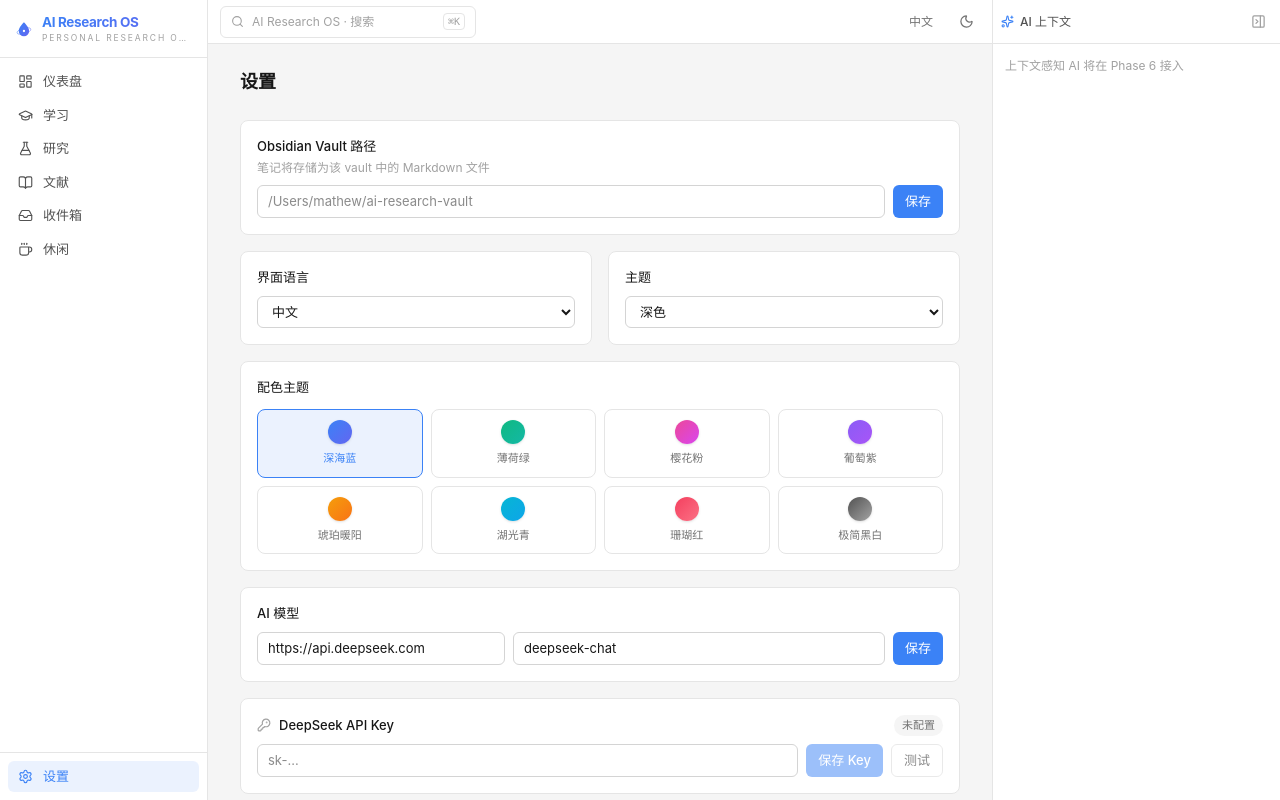
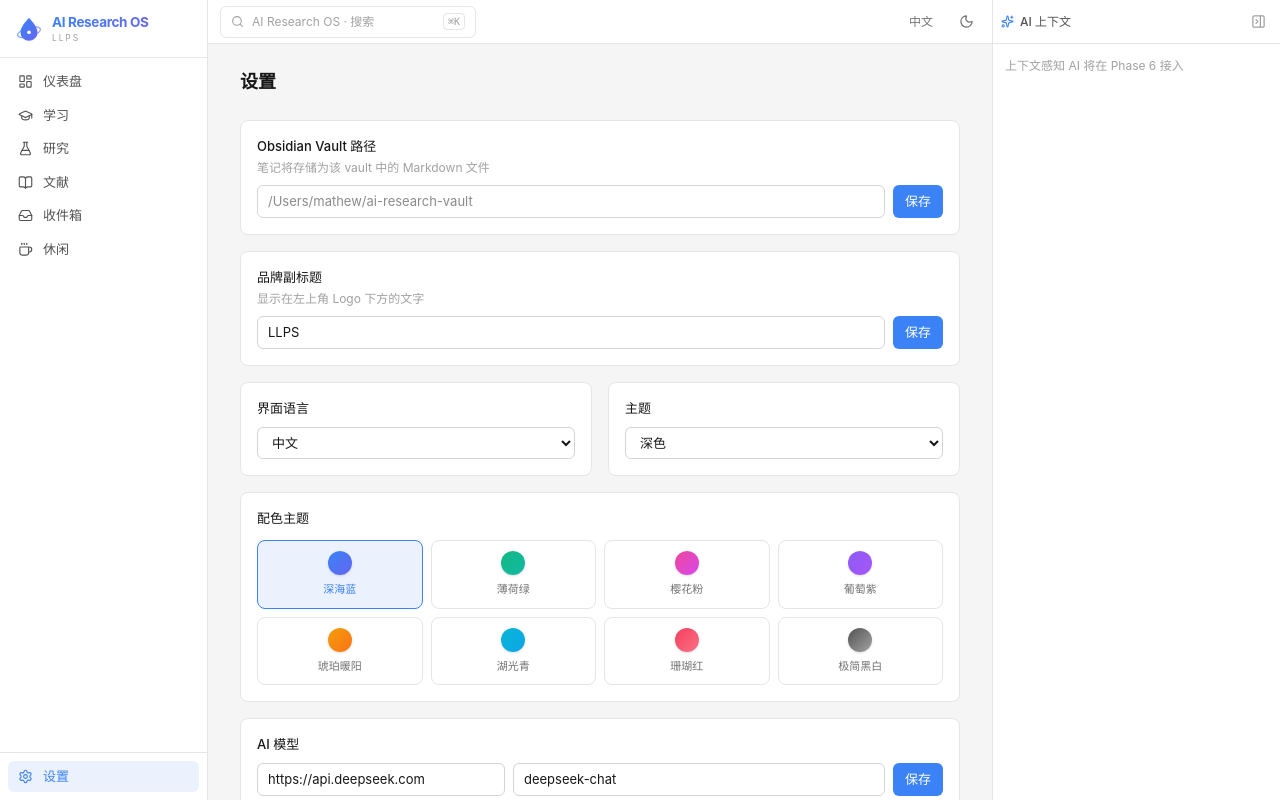
Before and after one commit to g2251013329-lab/ai-research-os, a React (Vite) app in the folder frontend/: page /settings in a window 1280 px wide. Built offline with nearby package versions, Linux system fonts and the light colour scheme; no server answers.

Commit message:
feat: 品牌副标题可配置（默认 LLPS，设置页可改）

```diff
--- a/frontend/src/components/BrandMark.tsx
+++ b/frontend/src/components/BrandMark.tsx
@@ -1,4 +1,4 @@
-import { useTranslation } from 'react-i18next'
+import { useSettingsStore } from '../store/useSettingsStore'
 
 /**
  * Brand mark: a liquid droplet (LLPS) with an orbiting electron ring.
@@ -43,7 +43,8 @@
 
 /** Sidebar brand: droplet mark + artistic gradient wordmark. */
 export default function BrandMark() {
-  const { t } = useTranslation()
+  const subtitle = useSettingsStore((s) => s.settings?.brand_subtitle ?? 'LLPS')
+
   return (
     <div className="flex items-center gap-2.5">
       <LogoMark size={26} />
@@ -52,7 +53,7 @@
           AI Research OS
         </div>
         <div className="truncate text-[8.5px] uppercase tracking-[0.22em] text-neutral-400 dark:text-neutral-500">
-          {t('app.subtitle')}
+          {subtitle}
         </div>
       </div>
     </div>
--- a/frontend/src/i18n/en.ts
+++ b/frontend/src/i18n/en.ts
@@ -46,6 +46,10 @@
       label: 'Obsidian Vault Path',
       desc: 'Notes are stored as Markdown files in this vault',
     },
+    brand: {
+      label: 'Brand Subtitle',
+      desc: 'Text shown below the logo in the top-left corner',
+    },
     language: { label: 'Language' },
     theme: { label: 'Theme' },
     ai: {
--- a/frontend/src/i18n/zh.ts
+++ b/frontend/src/i18n/zh.ts
@@ -46,6 +46,10 @@
       label: 'Obsidian Vault 路径',
       desc: '笔记将存储为该 vault 中的 Markdown 文件',
     },
+    brand: {
+      label: '品牌副标题',
+      desc: '显示在左上角 Logo 下方的文字',
+    },
     language: { label: '界面语言' },
     theme: { label: '主题' },
     ai: {
--- a/frontend/src/pages/SettingsPage.tsx
+++ b/frontend/src/pages/SettingsPage.tsx
@@ -10,6 +10,9 @@
   const { settings, update, refreshKeyStatus, keyConfigured } = useSettingsStore()
 
   const [vaultPath, setVaultPath] = useState(settings?.vault_path ?? '')
+  const [brandSubtitle, setBrandSubtitle] = useState(
+    settings?.brand_subtitle ?? 'LLPS',
+  )
   const [model, setModel] = useState(settings?.deepseek_model ?? 'deepseek-chat')
   const [baseUrl, setBaseUrl] = useState(
     settings?.deepseek_base_url ?? 'https://api.deepseek.com',
@@ -27,6 +30,13 @@
 
   const saveVault = async () => {
     await update({ vault_path: vaultPath.trim() || settings?.vault_path })
+    flashSaved()
+  }
+
+  const saveBrand = async () => {
+    await update({
+      brand_subtitle: brandSubtitle.trim() || settings?.brand_subtitle || 'LLPS',
+    })
     flashSaved()
   }
 
@@ -89,6 +99,29 @@
             <button
               type="button"
               onClick={() => void saveVault()}
+              className="rounded-md bg-accent px-3 py-1.5 text-[13px] font-medium text-white transition-colors hover:bg-accent-dark"
+            >
+              {t('common.save')}
+            </button>
+          </div>
+        </div>
+
+        {/* Brand subtitle */}
+        <div className="rounded-lg border border-neutral-200 bg-white p-4 dark:border-neutral-800 dark:bg-neutral-900">
+          <label className="block text-[13px] font-medium">{t('settings.brand.label')}</label>
+          <p className="mt-0.5 text-[12px] text-neutral-400 dark:text-neutral-500">
+            {t('settings.brand.desc')}
+          </p>
+          <div className="mt-2 flex gap-2">
+            <input
+              value={brandSubtitle}
+              onChange={(e) => setBrandSubtitle(e.target.value)}
+              className="flex-1 rounded-md border border-neutral-300 bg-white px-2.5 py-1.5 text-[13px] outline-none focus:border-accent dark:border-neutral-700 dark:bg-neutral-950"
+              placeholder="LLPS"
+            />
+            <button
+              type="button"
+              onClick={() => void saveBrand()}
               className="rounded-md bg-accent px-3 py-1.5 text-[13px] font-medium text-white transition-colors hover:bg-accent-dark"
             >
               {t('common.save')}
--- a/frontend/src/store/useSettingsStore.ts
+++ b/frontend/src/store/useSettingsStore.ts
@@ -7,6 +7,7 @@
   language: 'zh' | 'en'
   theme: 'light' | 'dark'
   accent: string
+  brand_subtitle: string
   deepseek_model: string
   deepseek_base_url: string
 }
```
Also changed, not shown: 2 other files (tests, documents, lock files or other folders).
